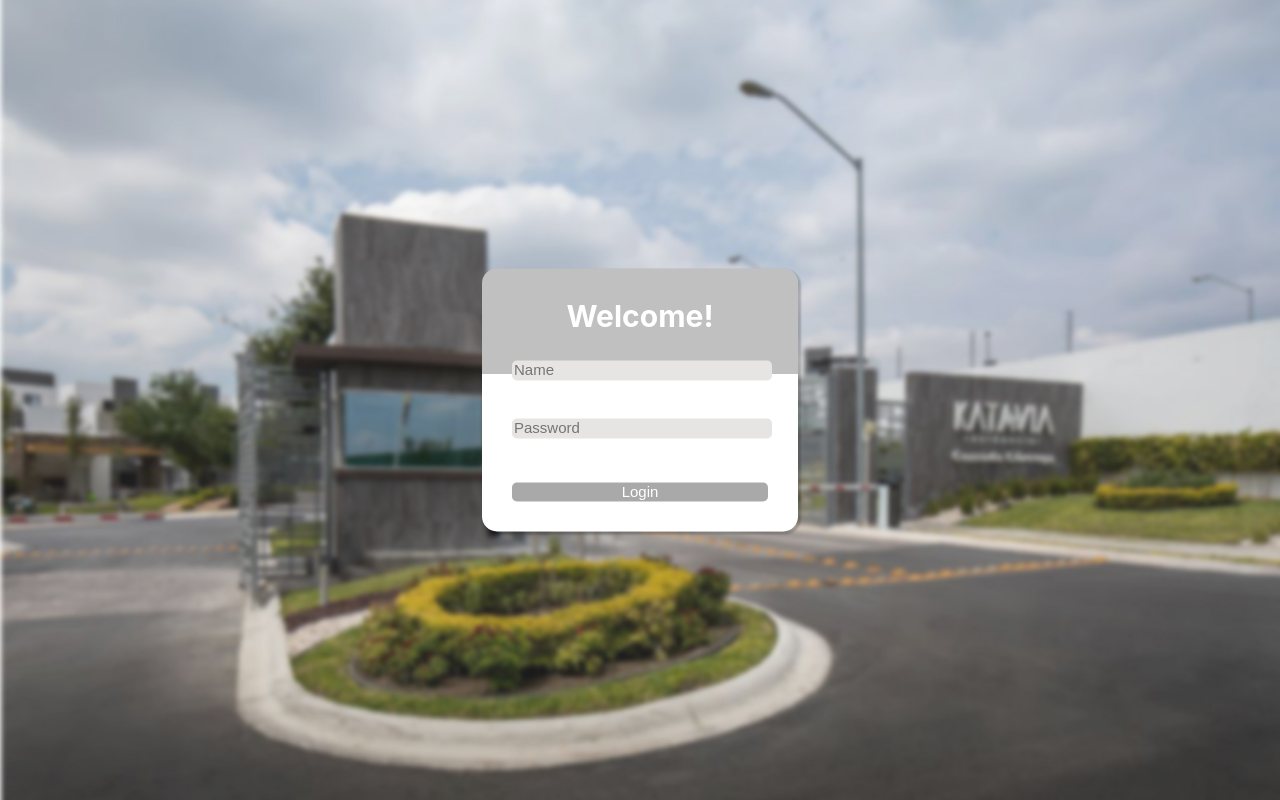
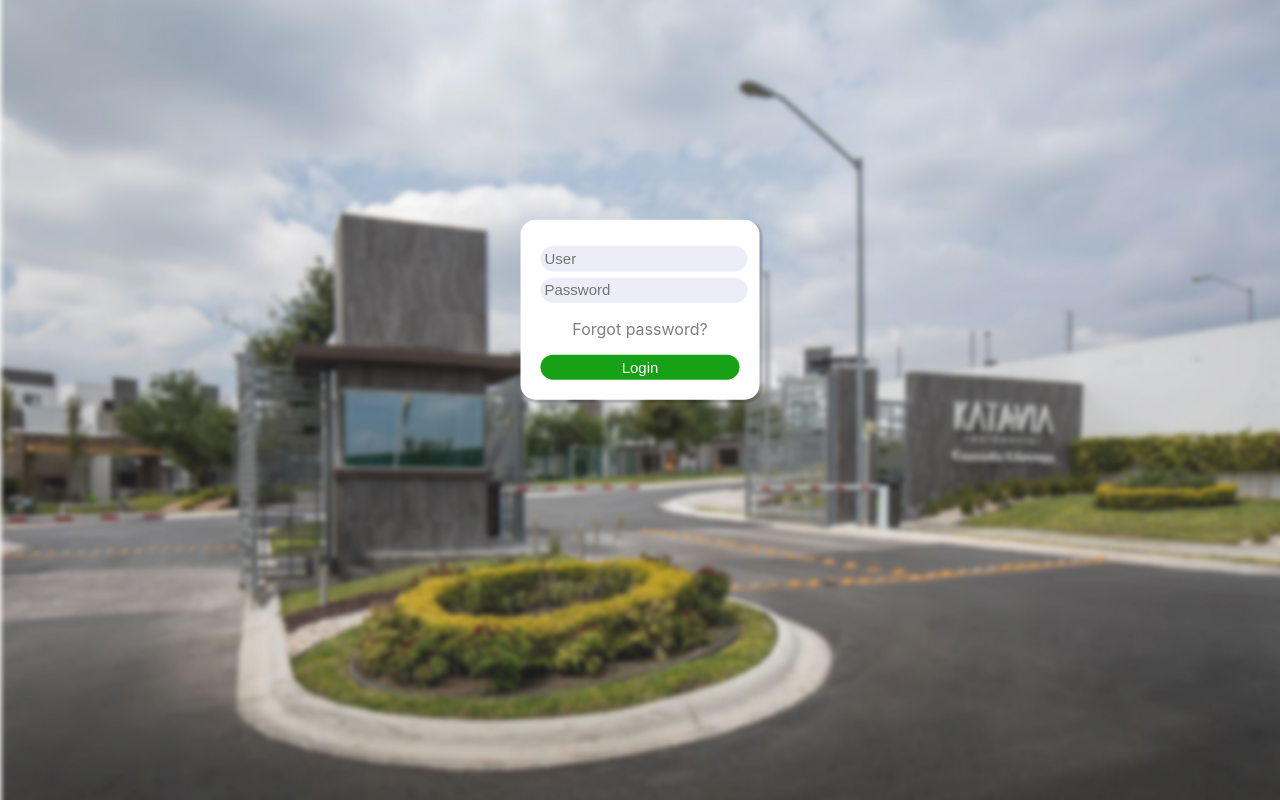
Before and after one commit to LosTechos/FrontEnd, a React (Create React App) app: page / in a window 1280 px wide. Built offline with nearby package versions, Linux system fonts and the light colour scheme.

Commit message:
design-login

```diff
--- a/package.json
+++ b/package.json
@@ -5,6 +5,7 @@
   "dependencies": {
     "@material-ui/core": "^4.12.3",
     "@material-ui/icons": "^4.11.2",
+    "@mui/icons-material": "^5.2.0",
     "@testing-library/jest-dom": "^5.15.0",
     "@testing-library/react": "^11.2.7",
     "@testing-library/user-event": "^12.8.3",
--- a/src/Assets/css/Debs.css
+++ b/src/Assets/css/Debs.css
@@ -4,25 +4,28 @@
 }
 
 .box-payment--ok{
-    border: 2px solid green;
+    border: none;
     margin: auto;
-    max-width: 800px;
+    max-width: 400px;
     border-radius: 6px;
+    box-shadow: 2px 2px 2px 1px rgba(0, 0, 0, 0.2);
     position: relative;
-    background-color: whitesmoke;
-    height: 300px;
+    background-color:white;
+    height: 200px;
     display: flex;
     flex-direction: column;
     justify-content: center;
 }
 .box-payment--error{
-    border: 2px solid red;
+    border: none;
     margin: auto;
-    max-width: 800px;
+    max-width: 400px;
     border-radius: 6px;
     position: relative;
-    background-color: whitesmoke;
-    height: 300px;
+    border: gray;
+    box-shadow: 2px 2px 2px 1px rgba(0, 0, 0, 0.2);
+    background-color: rgb(248, 245, 245);
+    height: 200px;
     display: flex;
     flex-direction: column;
     justify-content: center;
@@ -33,7 +36,7 @@
 .box-payment__main-text{
     font-size: 1.6rem;
     align-self: center;
-    margin: 0;
+    margin: 2%;
 }
 
 .box-payment__text-date{
@@ -46,18 +49,16 @@
 
 .box-payment__price{
     font-size: 1.6rem;
-    color: red;
+    color: rgb(212, 39, 39);
     text-align: center;
     margin: 0;
 }
 
-.btn{
-    max-width: 100px;
-
-}
 
 .btnContainer{
     align-self: center;
     margin-top: 20px;
+     text-decoration:none;
+
 
 }
--- a/src/Assets/css/Login.css
+++ b/src/Assets/css/Login.css
@@ -1,25 +1,31 @@
 .Login {
   text-align: center;
 }
+.p{
+  font-size: medium;
+}
 
 .container {
-  position: absolute;
+  margin: auto;
+    max-width: 900px;
   left: 50%;
   top: 50%;
   transform: translate(-50%, -50%);
-  padding: 30px;
-  /*background: #faf9f9;*/
+  padding: 20px;
+
   box-shadow: 100%;
-  width: 20%;
+
   border-radius: 15px 15px 15px 15px;
   box-shadow: 2px 2px 2px 1px rgba(0, 0, 0, 0.2);
-  background: linear-gradient(to bottom, silver 0%, silver 40%, white 40%, white 100% );
+  background: white;
+  position: relative;
 }
 
 .loginplace{
-  color: rgb(134, 133, 133);
-  background-color: rgb(231, 228, 228);
-  border-radius: 5px;
+  color: rgb(54, 55, 56);
+  background-color: rgb(237, 237, 248);
+  border-radius: 20px;
+  padding: 2%;
   border: none;
 
   width: 100%;
@@ -42,8 +48,9 @@
 
 .loginbtn{
   color: white;
-  background-color: darkgray;
-  border-radius: 5px;
+  background-color: rgb(22, 161, 22);
+  border-radius: 20px;
+  padding: 2%;
   border: none;
 
   width: 100%;
@@ -64,8 +71,8 @@
 
 }
 .loginbtn:hover {
-  background-color: rgb(231, 231, 229);
-  color: rgb(151, 150, 150);
+  background-color: rgb(172, 228, 175);
+  color: rgb(235, 240, 235);
 }
 
 .Login-header {
--- a/src/Assets/css/RegUserHouse.css
+++ b/src/Assets/css/RegUserHouse.css
@@ -1,13 +1,4 @@
-.Register {
-  text-align: center;
-  color: gray;
-}
-.user-form{
-  color: gray;
-}
-.house-form{
-  color: gray;
-}
+
 
 .containerMain {
   position: absolute;
@@ -15,19 +6,19 @@
   top: 50%;
   transform: translate(-50%, -50%);
   padding: 30px;
-  background: #faf9f9;
+  margin: auto;
   box-shadow: 100%;
   width: 20%;
   border-radius: 15px 15px 15px 15px;
   box-shadow: 2px 2px 2px 1px rgba(0, 0, 0, 0.2);
-  background: linear-gradient(to bottom, silver 0%, silver 15%, white 15%, white 100% );
+  background: white;
 }
 
 .form-control {
-
-  color: rgb(134, 133, 133);
-  background-color: rgb(231, 228, 228);
-  border-radius: 5px;
+  color: rgb(54, 55, 56);
+  background-color: rgb(237, 237, 248);
+  border-radius: 20px;
+  padding: 2%;
   border: none;
 
   width: 100%;
@@ -49,8 +40,9 @@
 
 .Submitbtn{
   color: white;
-  background-color: darkgray;
-  border-radius: 5px;
+  background-color: rgb(22, 161, 22);
+  border-radius: 20px;
+  padding: 2%;
   border: none;
 
   width: 100%;
@@ -68,23 +60,13 @@
 }
 
 .Submitbtn:hover {
-  background-color: rgb(231, 231, 229);
-  color: rgb(151, 150, 150);
+  background-color: rgb(172, 228, 175);
+  color: rgb(235, 240, 235);
 }
 
 
 
-.Register-header {
 
-  min-height: 100vh;
-  display: flex;
-  flex-direction: column;
-  align-items: center;
-  justify-content: center;
-
-  color: white;
-  background-image: url(../img/back1.jpg);
-  background-position: center;
-  background-repeat: no-repeat;
-  background-size: cover;
+.head{
+  color:gray;
 }
--- a/src/Pages/DebUser.jsx
+++ b/src/Pages/DebUser.jsx
@@ -58,9 +58,9 @@
                                 <p className="box-payment__main-text"> Late Payment </p>
                                 <p className="box-payment__price" >  $ {mAmount} mxn </p>
                                 <Link to="/payments" className="btnContainer">
-                                    <Button color="Primary" variant="contained" className="btn">Upload Ticket</Button>
+                                    <Button variant="contained" color="secondary" className="btn">Upload ticket</Button>
                                 </Link>
-                                <p className="box-payment__text-date"> Next payment date: November 10 2021 </p>
+                                <p className="box-payment__text-date"> Next payment date: December 10 2021 </p>
                             </div>
                 }
             </Container>
--- a/src/Pages/Login.js
+++ b/src/Pages/Login.js
@@ -3,25 +3,25 @@
 import axios from 'axios';
 import { useNavigate } from "react-router-dom"
 
-class Login extends React.Component{
+class Login extends React.Component {
 
 
-  state={
-    form:{
-      "uName":"",
-      "uPwdHash":""
+  state = {
+    form: {
+      "uName": "",
+      "uPwdHash": ""
     },
-    error:false,
-    errorMsg:""
+    error: false,
+    errorMsg: ""
   }
 
-  handlerSubmit(e){
+  handlerSubmit(e) {
     e.preventDefault();
   }
 
-  handlerChange = async e =>{
+  handlerChange = async e => {
     await this.setState({
-      form:{
+      form: {
         ...this.state.form,
         [e.target.name]: e.target.value
       }
@@ -29,16 +29,16 @@
     //console.log(this.state.form);
   }
 
-  handlerButton=()=>{
+  handlerButton = () => {
     let url = "https://los-techos.herokuapp.com/api/login";
-    axios.post(url,this.state.form)
-    .then(response=>{
-      if(response.data.access === true){
+    axios.post(url, this.state.form)
+      .then(response => {
+        if (response.data.access === true) {
           console.log(response);
-        localStorage.setItem("access-token",response.data.token);
-        localStorage.setItem("roId",response.data.roId);
+          localStorage.setItem("access-token", response.data.token);
+          localStorage.setItem("roId", response.data.roId);
           this.props.navigate('home');
-      }else{
+        } else {
 
           this.setState({
             error: true,
@@ -46,7 +46,7 @@
           })
         }
 
-    }).catch(error=>{
+      }).catch(error => {
         console.log(error)
         this.setState({
           error: true,
@@ -57,20 +57,21 @@
   }
 
 
-  render (){
+  render() {
 
-    return(
+    return (
       <React.Fragment>
         <div className="Login">
           <header className="Login-header">
             <form onSubmit={this.handlerSubmit}>
               <div className="container">
-            <h1>Welcome!</h1>
+
                 <div className="form-group">
-              <input className="loginplace" placeholder="Name" type="text" name="uName" onChange={this.handlerChange}/>
-              <br/>
-              <input className="loginplace" placeholder="Password" type="password" name="uPwdHash" onChange={this.handlerChange}/>
-              <br/>
+                  <input className="loginplace" placeholder="User" type="text" name="uName" onChange={this.handlerChange} />
+
+                  <input className="loginplace" placeholder="Password" type="password" name="uPwdHash" onChange={this.handlerChange} />
+
+                  <p className="p">Forgot password?</p>
                   <button className="loginbtn" onClick={this.handlerButton}>Login</button>
                 </div>
 
@@ -88,9 +89,9 @@
   }
 }
 
-function WithNavigate(props){
+function WithNavigate(props) {
   let navigate = useNavigate();
-  return<Login{...props} navigate={navigate}/>
+  return <Login{...props} navigate={navigate} />
 }
 
 export default WithNavigate;
```
Also changed, not shown: src/Pages/RegisterForm.js (+14 -14 lines), 1 other file (tests, documents, lock files or other folders). Lines whose indentation alone changed are shown as unchanged.
